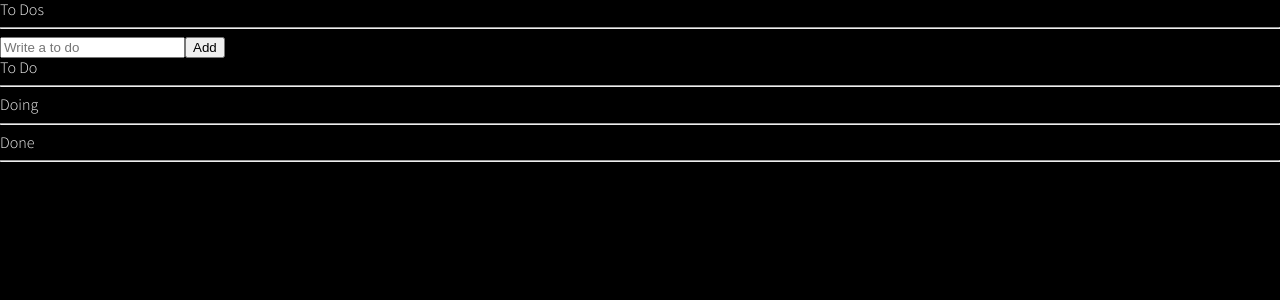
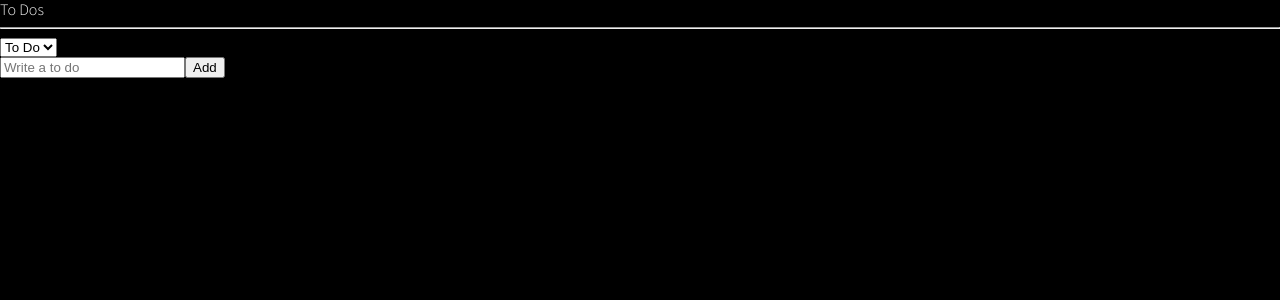
Before and after one commit to 2sumin2/ToDo, a React (Create React App) app: page / in a window 1280 px wide. Shown: the top 300 px of the page. Built offline with nearby package versions, Linux system fonts and the light colour scheme.

Commit message:
Add a category selector

```diff
--- a/src/components/ToDoList.tsx
+++ b/src/components/ToDoList.tsx
@@ -1,30 +1,27 @@
-import { useRecoilValue } from "recoil";
-import { toDoSelector } from "./atoms";
+import React from "react";
+import { useRecoilState, useRecoilValue } from "recoil";
+import { categoryState, toDoSelector } from "./atoms";
 import CreateToDo from "./CreateToDo";
 import ToDo from "./ToDo";
 
 function ToDoList() {
-    const [toDo, doing, done] = useRecoilValue(toDoSelector);
+    const toDos = useRecoilValue(toDoSelector);
+    const [category, setCategory] = useRecoilState(categoryState);
+    const onInput = (event: React.FormEvent<HTMLSelectElement>) => {
+        setCategory(event.currentTarget.value);
+    };
     return (
         <div>
             <h1>To Dos</h1>
             <hr />
+            <select value={category} onInput={onInput}>
+                <option value="TO_DO">To Do</option>
+                <option value="DOING">Doing</option>
+                <option value="DONE">Done</option>
+            </select>
             <CreateToDo />
-            <h2>To Do</h2>
-            <ul>
-                {toDo.map(toDo => <ToDo key={toDo.id} {...toDo} />)}
-            </ul>
-            <hr />
-            <h2>Doing</h2>
-            <ul>
-                {doing.map(toDo => <ToDo key={toDo.id} {...toDo} />)}
-            </ul>
-            <hr />
-            <h2>Done</h2>
-            <ul>
-                {done.map(toDo => <ToDo key={toDo.id} {...toDo} />)}
-            </ul>
-            <hr />
+            {toDos?.map(toDo => <ToDo key={toDo.id} {...toDo} />)}
+
         </div>
     );
 }
--- a/src/components/atoms.tsx
+++ b/src/components/atoms.tsx
@@ -6,6 +6,10 @@
     category: "TO_DO" | "DOING" | "DONE";
 }
 
+export const categoryState = atom({
+    key: "category",
+    default: "TO_DO"
+});
 export const toDoState = atom<IToDo[]>({
     key: "toDo",
     default: [],
@@ -15,10 +19,7 @@
     key: "toDoSelector",
     get: ({ get }) => {
         const toDos = get(toDoState);
-        return [
-            toDos.filter(toDo => toDo.category === "TO_DO"),
-            toDos.filter(toDo => toDo.category === "DOING"),
-            toDos.filter(toDo => toDo.category === "DONE")
-        ];
+        const category = get(categoryState);
+        return toDos.filter(toDo => toDo.category === category);
     }
 });
```
